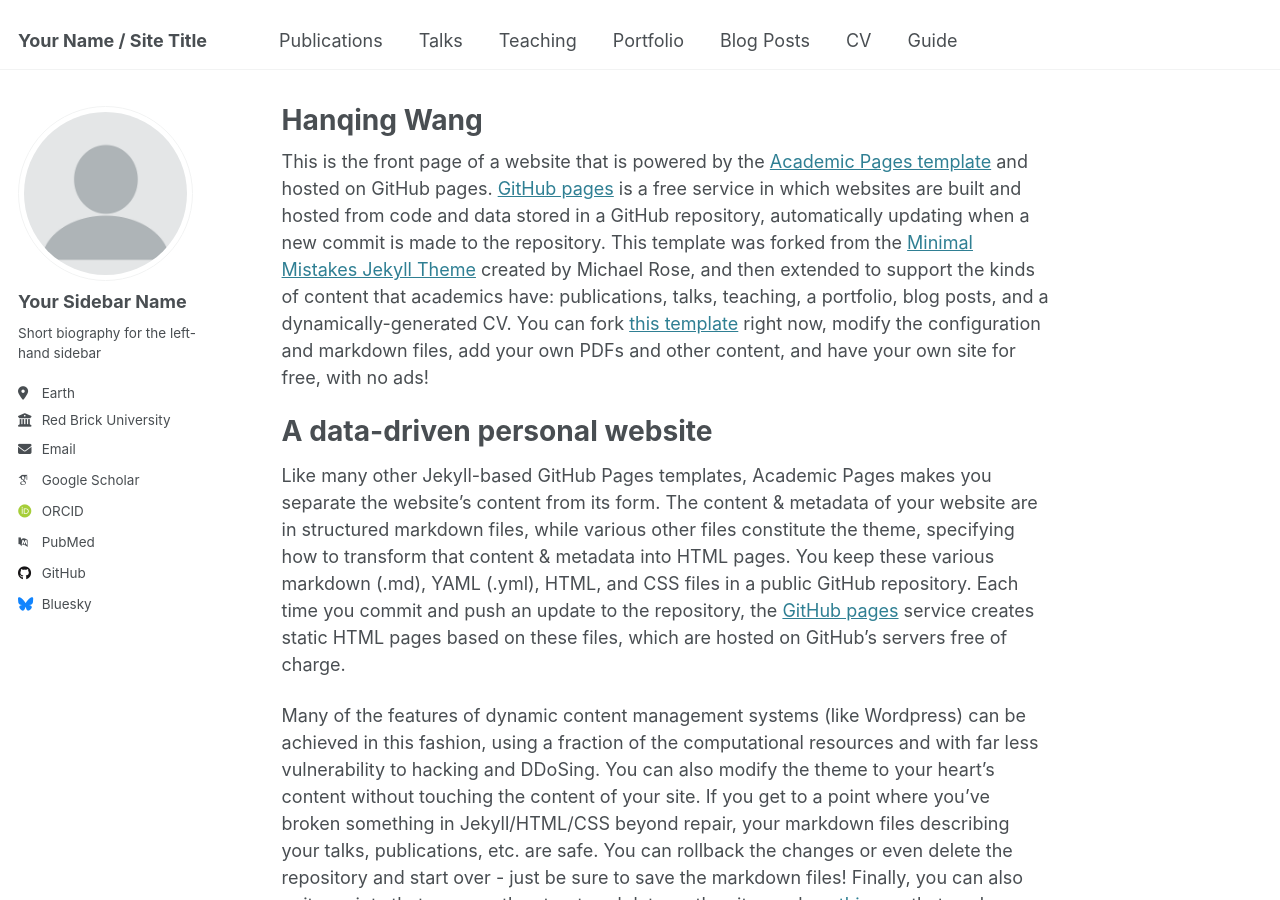
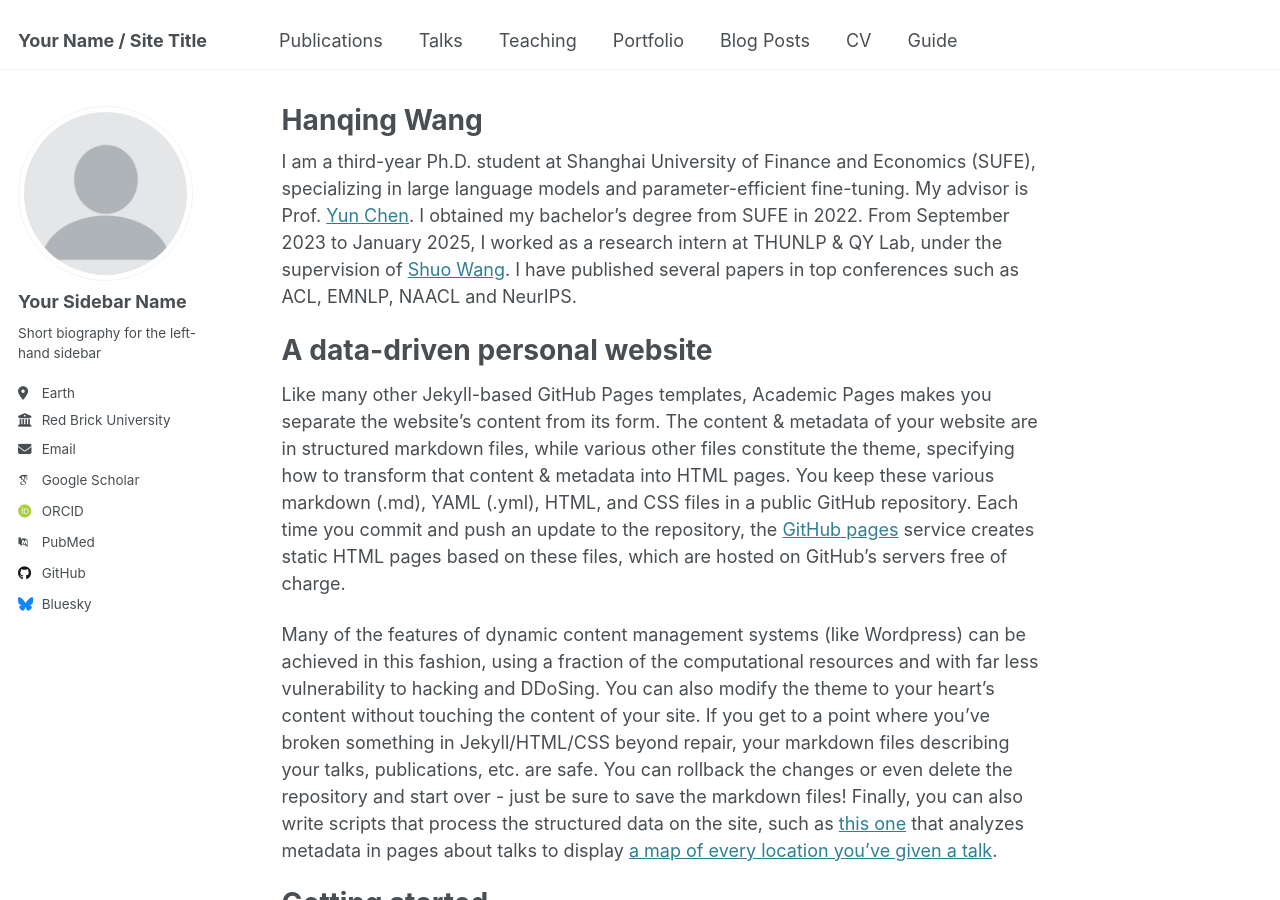
Before and after one commit to Eurus-W/Eurus-W.github.io, a Jekyll site: the page built from _pages/about.md, in a window 1280 px wide and 900 px high. Built offline with Jekyll 4.4.1, drawn with Linux system fonts in a browser that asks for light colours; some web fonts are replaced.

Commit message:
short bio

```diff
--- a/_pages/about.md
+++ b/_pages/about.md
@@ -7,7 +7,7 @@ redirect_from:
   - /about.html
 ---
 
-This is the front page of a website that is powered by the [Academic Pages template](https://github.com/academicpages/academicpages.github.io) and hosted on GitHub pages. [GitHub pages](https://pages.github.com) is a free service in which websites are built and hosted from code and data stored in a GitHub repository, automatically updating when a new commit is made to the repository. This template was forked from the [Minimal Mistakes Jekyll Theme](https://mmistakes.github.io/minimal-mistakes/) created by Michael Rose, and then extended to support the kinds of content that academics have: publications, talks, teaching, a portfolio, blog posts, and a dynamically-generated CV. You can fork [this template](https://github.com/academicpages/academicpages.github.io) right now, modify the configuration and markdown files, add your own PDFs and other content, and have your own site for free, with no ads!
+I am a third-year Ph.D. student at Shanghai University of Finance and Economics (SUFE), specializing in large language models and parameter-efficient fine-tuning. My advisor is Prof. [Yun Chen](yunc.me). I obtained my bachelor's degree from SUFE in 2022. From September 2023 to January 2025, I worked as a research intern at THUNLP & QY Lab, under the supervision of [Shuo Wang](https://scholar.google.com/citations?user=5vm5yAMAAAAJ&hl=en). I have published several papers in top conferences such as ACL, EMNLP, NAACL and NeurIPS.
 
 A data-driven personal website
 ======
```
